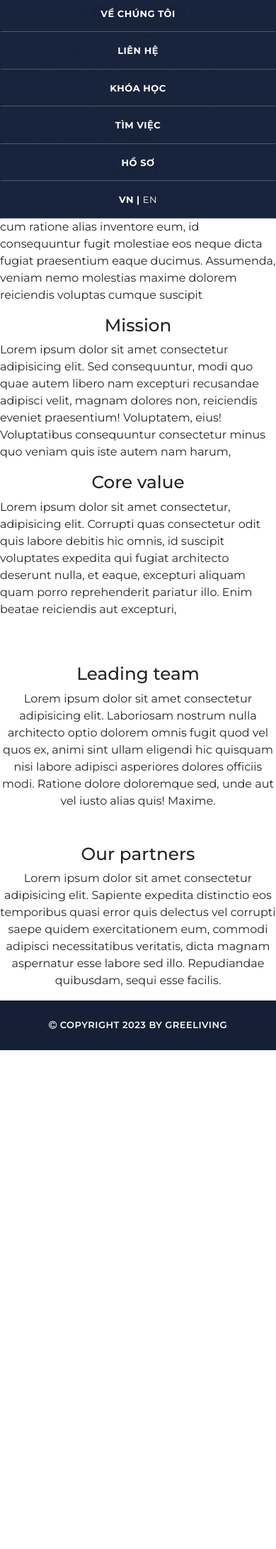
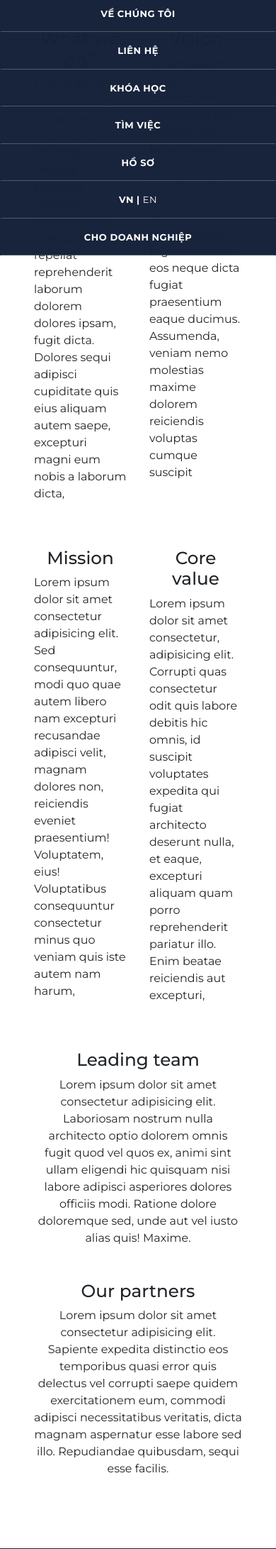
Before and after one commit to 104222196/GreeLiving, a PHP site: template pages/about.php in a window 390 px wide. Shown: the part 141-2324 px from the top of the page at 71% size. Before the commit the page ends 1621 px from the top, so only its background shows below. Run offline with PHP 8.4, Linux system fonts and the light colour scheme; the template is opened without the code that fills it, so the values that code supplies are empty; the visitor is signed in with stand-in values (Sample User, id 1).

Commit message:
UI changes

```diff
--- /dev/null
+++ b/assets/css/about.css
@@ -0,0 +1,17 @@
+.container-grid {
+    width: 100%;
+    max-width: 960px;
+    padding: 0 3rem;
+    margin: 0 auto;
+    margin-top: 3rem;
+    display: grid;
+    grid-template-columns: 1fr 1fr;
+    gap: 3rem 2rem;
+}
+
+.paragraph {
+    width: 100%;
+    max-width: 960px;
+    padding: 0 3rem;
+    margin: 0 auto;
+}
--- /dev/null
+++ b/assets/css/course_details.css
@@ -0,0 +1,6 @@
+form {
+    display: block;
+    width: 100%;
+    max-width: 720px;
+    margin: 0 auto;
+}
--- a/assets/js/application_view_employer.js
+++ b/assets/js/application_view_employer.js
@@ -32,20 +32,24 @@ document.getElementById("addInPersonDate").addEventListener("click", function (e
 
     const startLabel = document.createElement("label");
     startLabel.innerText = "Interview start: ";
+    startLabel.classList.add("form-label");
     const startInput = document.createElement("input");
     startInput.type = "datetime-local";
     startInput.name = "inPersonStart[]";
+    startInput.classList.add("form-control");
     startLabel.appendChild(startInput);
 
     const endLabel = document.createElement("label");
     endLabel.innerText = "Interview end: ";
+    endLabel.classList.add("form-label");
     const endInput = document.createElement("input");
     endInput.type = "datetime-local";
     endInput.name = "inPersonEnd[]";
+    endInput.classList.add("form-control");
     endLabel.appendChild(endInput);
 
     const removeButton = document.createElement("button");
-    removeButton.classList.add("removeDate");
+    removeButton.classList.add("removeDate", "btn", "btn-outline-danger");
     removeButton.innerText = "Remove";
     removeButton.addEventListener("click", function (event) {
         event.preventDefault();
--- a/components/header_applicant.php
+++ b/components/header_applicant.php
@@ -32,6 +32,7 @@
 					<span <?=$_SESSION["language"] != "en" ? 'class="unbolded"' : ""?>>EN</span>
 				</a>
 			</li>
+			<li><a href="/employer/home"><?=$content["toEmployer"] ?></a></li>
 		</ul>
 	</nav>
 
--- a/components/header_employer.php
+++ b/components/header_employer.php
@@ -31,6 +31,7 @@
 					<span <?=$_SESSION["language"] != "en" ? 'class="unbolded"' : ""?>>EN</span>
 				</a>
 			</li>
+			<li><a href="/applicant/home"><?=$content["toApplicant"] ?></a></li>
 		</ul>
 	</nav>
 
--- a/localization/en.php
+++ b/localization/en.php
@@ -7,6 +7,8 @@
         "contact"=> "Contact",
         "jobsearch" => "Job search",
         "profile" => "Profile",
-        "postJob" => "Post job"
+        "postJob" => "Post job",
+        "toEmployer" => "For employers",
+        "toApplicant" => "For applicants"
     );
 ?>
--- a/localization/vn.php
+++ b/localization/vn.php
@@ -6,6 +6,8 @@
         "contact"=> "Liên hệ",
         "jobsearch" => "Tìm việc",
         "profile" => "Hồ sơ",
-        "postJob" => "Tuyển dụng"
+        "postJob" => "Tuyển dụng",
+        "toEmployer" => "Cho doanh nghiệp",
+        "toApplicant" => "Cho ứng viên"
     );
 ?>
--- a/pages/about.php
+++ b/pages/about.php
@@ -11,16 +11,17 @@
 
     <link href="/assets/css/header.css" rel="stylesheet" />
     <link href="/assets/css/footer.css" rel="stylesheet" />
+    <link href="/assets/css/about.css" rel="stylesheet" />
 </head>
 
 <body>
     <?php require("./components/header_applicant.php"); ?>
 
-    <main id="main" style="padding-top:100px">
+    <main id="main" style="padding-top:100px; padding-bottom:100px">
         <h1 class="text-center">About - GreeLiving</h1>
 
-<div class="row">
-    <div class="col-sm-3">
+        <div class="container-lg container-grid">
+            <div>
                 <h2 class="text-center">What we do?</h2>
                 <p>Lorem ipsum dolor sit amet consectetur adipisicing elit. Veritatis impedit tempora corrupti, quidem
                     nulla numquam repellat reprehenderit laborum dolorem dolores ipsam, fugit dicta. Dolores sequi
@@ -28,7 +29,7 @@
                 </p>
             </div>
 
-    <div class="col-sm-3">
+            <div>
                 <h2 class="text-center">Vision</h2>
                 <p>Lorem ipsum dolor sit amet, consectetur adipisicing elit. Mollitia, quis. Rerum quos porro, cum
                     ratione alias inventore eum, id consequuntur fugit molestiae eos neque dicta fugiat praesentium
@@ -36,7 +37,7 @@
                 </p>
             </div>
 
-    <div class="col-sm-3">
+            <div>
                 <h2 class="text-center">Mission</h2>
                 <p>Lorem ipsum dolor sit amet consectetur adipisicing elit. Sed consequuntur, modi quo quae autem libero
                     nam excepturi recusandae adipisci velit, magnam dolores non, reiciendis eveniet praesentium!
@@ -44,7 +45,7 @@
                 </p>
             </div>
 
-    <div class="col-sm-3">
+            <div>
                 <h2 class="text-center">Core value</h2>
                 <p>Lorem ipsum dolor sit amet consectetur, adipisicing elit. Corrupti quas consectetur odit quis labore
                     debitis hic omnis, id suscipit voluptates expedita qui fugiat architecto deserunt nulla, et eaque,
@@ -55,7 +56,7 @@
 
         <div class="text-center mt-5">
             <h2>Leading team</h2>
-    <p>Lorem ipsum dolor sit amet consectetur adipisicing elit. Laboriosam nostrum nulla architecto optio
+            <p class="paragraph">Lorem ipsum dolor sit amet consectetur adipisicing elit. Laboriosam nostrum nulla architecto optio
                 dolorem omnis fugit quod vel quos ex, animi sint ullam eligendi hic quisquam nisi labore adipisci
                 asperiores dolores officiis modi. Ratione dolore doloremque sed, unde aut vel iusto alias quis! Maxime.
             </p>
@@ -63,7 +64,7 @@
 
         <div class="text-center mt-5">
             <h2>Our partners</h2>
-    <p>Lorem ipsum dolor sit amet consectetur adipisicing elit. Sapiente expedita distinctio eos temporibus
+            <p class="paragraph">Lorem ipsum dolor sit amet consectetur adipisicing elit. Sapiente expedita distinctio eos temporibus
                 quasi error quis delectus vel corrupti saepe quidem exercitationem eum, commodi adipisci necessitatibus
                 veritatis, dicta magnam aspernatur esse labore sed illo. Repudiandae quibusdam, sequi esse facilis.
             </p>
```
Also changed, not shown: assets/css/application_view_employer.css (deleted, +0 -21 lines), pages/application_view_employer.php (+35 -37 lines), pages/course_details.php (+23 -7 lines). Lines whose indentation alone changed are shown as unchanged.
